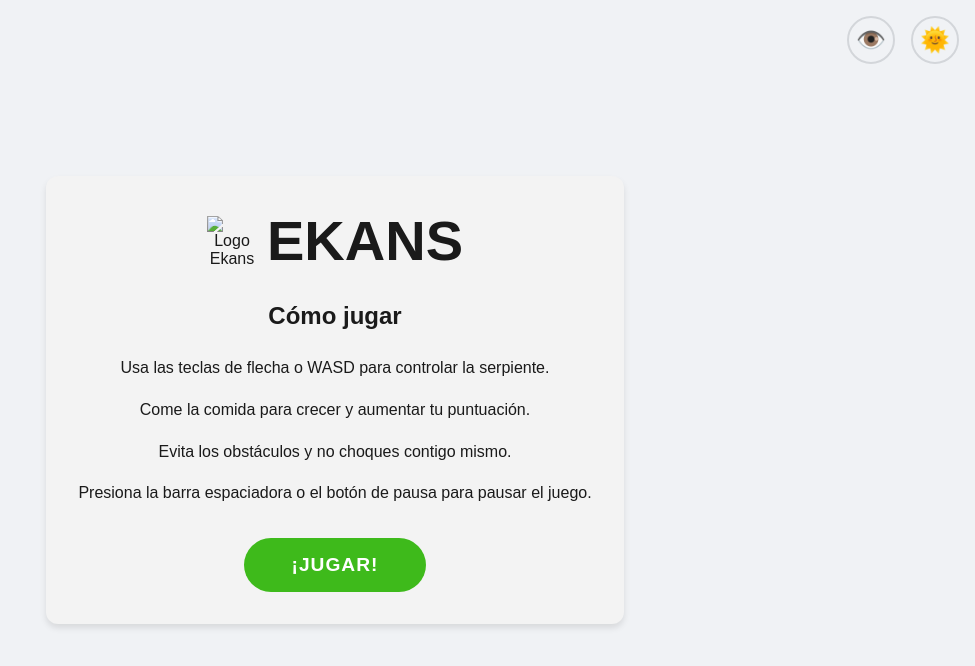
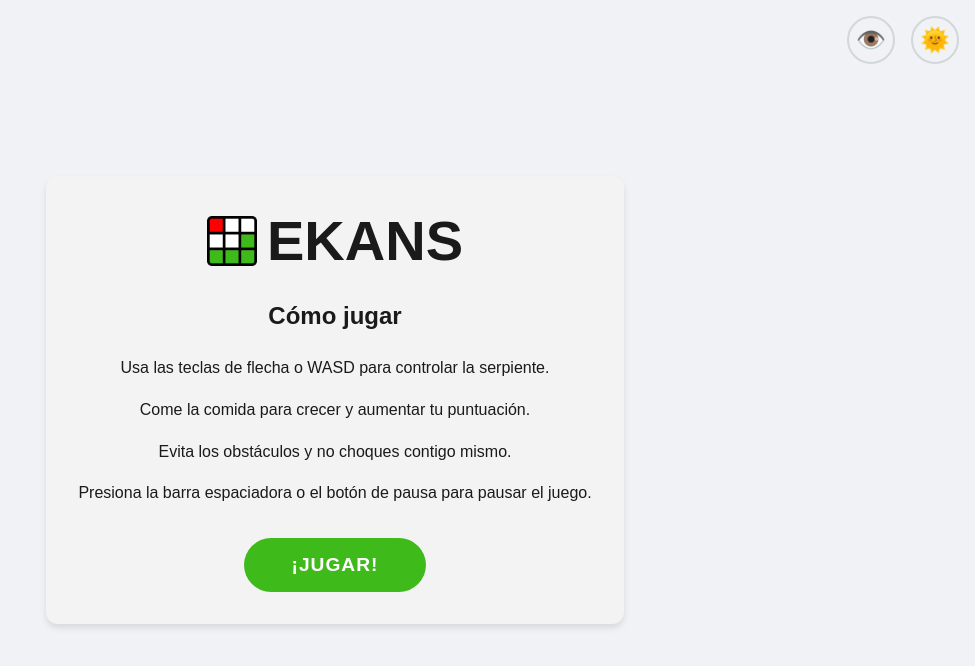
Before and after one commit to Hoodds/ProyectoEkans, a plain HTML site: page index.html in a window 1280 px wide. Shown: the whole page, without its empty margins (305-1280 px from the left). Drawn offline with Linux system fonts and the light colour scheme.

Commit message:
añadido logo e icono

```diff
--- a/index.html
+++ b/index.html
@@ -5,7 +5,7 @@
     <meta name="viewport" content="width=device-width, initial-scale=1.0">
     <title>EKANS</title>
     <link rel="stylesheet" href="css/styles.css">
-    <link rel="icon" href="LOGOEKANS" type="image/x-icon">
+    <link rel="icon" href="img/LogoEkans.ico" type="image/x-icon">
 </head>
 <body>
     <div id="izquierda">
@@ -24,7 +24,7 @@
 
     <div class="pagina-bienvenida" id="paginaBienvenida">
         <div class="encabezado-bienvenida">
-            <img src="LOGOEKANS" alt="Logo Ekans" class="logo-ekans">
+            <img src="img/LogoEkans.png" alt="Logo Ekans" class="logo-ekans">
             <h1 class="titulo-bienvenida">EKANS</h1>
         </div>
         <div class="instrucciones">
@@ -40,7 +40,7 @@
     <div class="contenedor-juego" id="contenedorJuego">
         <div class="area-juego">
             <div class="encabezado-juego">
-                <img src="LOGOEKANS" alt="Logo Ekans" class="logo-ekans">
+                <img src="img/LogoEkans.png" alt="Logo Ekans" class="logo-ekans">
                 <h1>EKANS</h1>
             </div>
             <div class="info-juego">
```
Also changed, not shown: img/LogoEkans.ico (added), img/LogoEkans.png (added).
